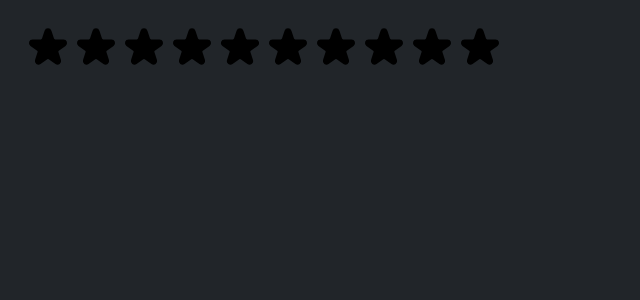
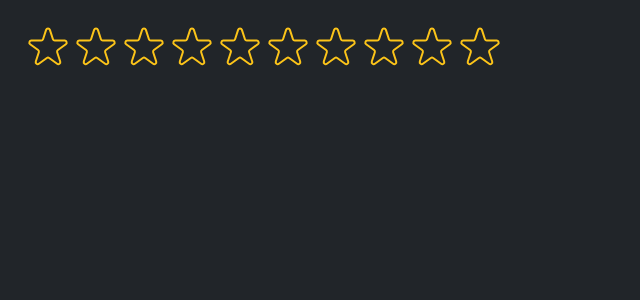
Before and after one commit to LamiaaIbrahim/usePopcorn, a React (Create React App) app: page / in a window 1280 px wide. Shown: the top 300 px of the page, without its empty margins (0-640 px from the left). Built offline with nearby package versions, Linux system fonts and the light colour scheme.

Commit message:
"Add state management and props to StarRating and Star components"
This diff adds state management to the StarRating component using the useState hook from React. It also adds several new props to the StarRating component, including maxR

```diff
--- a/src/component/StarRating.js
+++ b/src/component/StarRating.js
@@ -1,3 +1,6 @@
+import { useState } from "react";
+import PropTypes from "prop-types";
+
 const containerStyle = {
   display: "flex",
   alignItems: "center",
@@ -8,44 +11,95 @@
   display: "flex",
 };
 
-export default function StarRating({ maxRating = 5 }) {
+StarRating.propTypes = {
+  maxRating: PropTypes.number,
+  defaultRating: PropTypes.number,
+  color: PropTypes.string,
+  size: PropTypes.number,
+  messages: PropTypes.array,
+  className: PropTypes.string,
+  onSetRating: PropTypes.func,
+};
+
+export default function StarRating({
+  maxRating = 5,
+  color = "#fcc419",
+  size = 48,
+  className = "",
+  messages = [],
+  defaultRating = 0,
+  onSetRating,
+}) {
+  const [rating, setRating] = useState(defaultRating);
+  const [tempRating, setTempRating] = useState(0);
+
+  function handleRating(rating) {
+    setRating(rating);
+    onSetRating(rating);
+  }
+
+  const textStyle = {
+    lineHeight: "1",
+    margin: "0",
+    color,
+    fontSize: `${size / 1.5}px`,
+  };
+
   return (
-    <div style={containerStyle}>
+    <div style={containerStyle} className={className}>
       <div style={starContainerStyle}>
         {Array.from({ length: maxRating }, (_, i) => (
-          <Star key={i} />
+          <Star
+            key={i}
+            full={tempRating ? tempRating >= i + 1 : rating >= i + 1}
+            onRate={() => handleRating(i + 1)}
+            onHoverIn={() => setTempRating(i + 1)}
+            onHoverOut={() => setTempRating(0)}
+            color={color}
+            size={size}
+          />
         ))}
-      </div>{" "}
-      {/* <Star /> */}
+      </div>
+      <p style={textStyle}>
+        {messages.length === maxRating
+          ? messages[tempRating ? tempRating - 1 : rating - 1]
+          : tempRating || rating || ""}
+      </p>
     </div>
   );
 }
 
-const startStyle = {
-  width: "48px",
-  height: "48",
+function Star({ onRate, full, onHoverIn, onHoverOut, color, size }) {
+  const starStyle = {
+    width: `${size}px`,
+    height: `${size}px`,
     display: "block",
     cursor: "pointer",
   };
 
-function Star() {
   return (
-    <>
-      <span role="button" style={startStyle}>
+    <span
+      role="button"
+      style={starStyle}
+      onClick={onRate}
+      onMouseEnter={onHoverIn}
+      onMouseLeave={onHoverOut}
+    >
+      {full ? (
         <svg
           xmlns="http://www.w3.org/2000/svg"
           viewBox="0 0 20 20"
-          fill="#000"
-          stroke="#000"
+          fill={color}
+          stroke={color}
         >
           <path d="M9.049 2.927c.3-.921 1.603-.921 1.902 0l1.07 3.292a1 1 0 00.95.69h3.462c.969 0 1.371 1.24.588 1.81l-2.8 2.034a1 1 0 00-.364 1.118l1.07 3.292c.3.921-.755 1.688-1.54 1.118l-2.8-2.034a1 1 0 00-1.175 0l-2.8 2.034c-.784.57-1.838-.197-1.539-1.118l1.07-3.292a1 1 0 00-.364-1.118L2.98 8.72c-.783-.57-.38-1.81.588-1.81h3.461a1 1 0 00.951-.69l1.07-3.292z" />
         </svg>
-        {/* EMPTY STAR */}
-        {/* <svg
+      ) : (
+        <svg
           xmlns="http://www.w3.org/2000/svg"
           fill="none"
           viewBox="0 0 24 24"
-        stroke="#000"
+          stroke={color}
         >
           <path
             strokeLinecap="round"
@@ -53,9 +107,29 @@
             strokeWidth="{2}"
             d="M11.049 2.927c.3-.921 1.603-.921 1.902 0l1.519 4.674a1 1 0 00.95.69h4.915c.969 0 1.371 1.24.588 1.81l-3.976 2.888a1 1 0 00-.363 1.118l1.518 4.674c.3.922-.755 1.688-1.538 1.118l-3.976-2.888a1 1 0 00-1.176 0l-3.976 2.888c-.783.57-1.838-.197-1.538-1.118l1.518-4.674a1 1 0 00-.363-1.118l-3.976-2.888c-.784-.57-.38-1.81.588-1.81h4.914a1 1 0 00.951-.69l1.519-4.674z"
           />
-      </svg> */}
+        </svg>
+      )}
     </span>
-    </>
-    //   FULL STAR
   );
 }
+
+/*
+FULL STAR
+
+<svg
+  xmlns="http://www.w3.org/2000/svg"
+  viewBox="0 0 20 20"
+  fill="#000"
+  stroke="#000"
+>
+  <path
+    d="M9.049 2.927c.3-.921 1.603-.921 1.902 0l1.07 3.292a1 1 0 00.95.69h3.462c.969 0 1.371 1.24.588 1.81l-2.8 2.034a1 1 0 00-.364 1.118l1.07 3.292c.3.921-.755 1.688-1.54 1.118l-2.8-2.034a1 1 0 00-1.175 0l-2.8 2.034c-.784.57-1.838-.197-1.539-1.118l1.07-3.292a1 1 0 00-.364-1.118L2.98 8.72c-.783-.57-.38-1.81.588-1.81h3.461a1 1 0 00.951-.69l1.07-3.292z"
+  />
+</svg>
+
+
+EMPTY STAR
+
+
+
+*/
```
Lines whose indentation alone changed are shown as unchanged.
